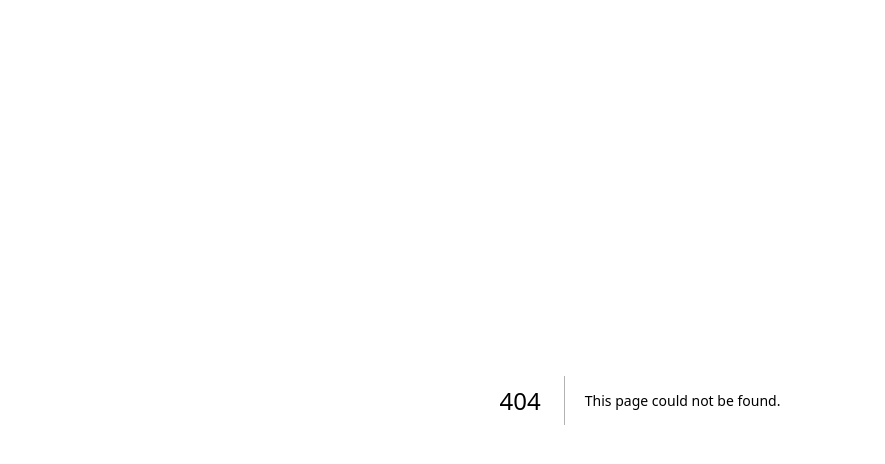
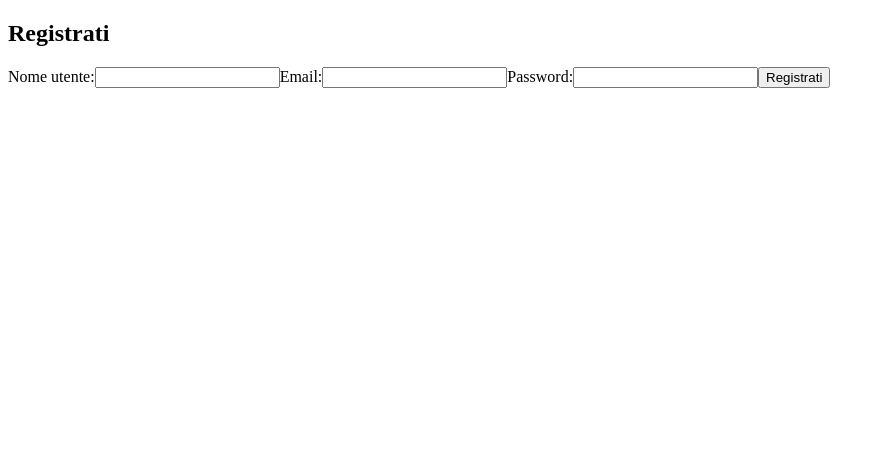
Before and after one commit to ItsManuP/The-Social-Network, a Next.js app: page /register in a window 1280 px wide. Before the commit this address had no page. Shown: the top 464 px of the page, without its empty margins (0-885 px from the left). Built offline with nearby package versions, Linux system fonts and the light colour scheme.

Commit message:
wip: added main pages

```diff
--- /dev/null
+++ b/src/pages/register.js
@@ -0,0 +1,53 @@
+import React, { useState } from 'react';
+import { useRouter } from 'next/router';
+
+
+export default function Register() {
+  const [username, setUsername] = useState('');
+  const [password, setPassword] = useState('');
+  const [email, setEmail] = useState('');
+  const [message, setMessage] = useState('');
+  const router = useRouter();
+
+
+  const registerUser = async (event) => {
+    event.preventDefault();
+
+    const response = await fetch('/api/register', {
+      method: 'POST',
+      headers: { 'Content-Type': 'application/json' },
+      body: JSON.stringify({ username, password, email }),
+    });
+
+    const data = await response.json();
+    // NEED FIX BECAUSE IF I GET A CORRECT LOGIN DOESNT REDIRECT, IF I REMOVE SUCCESS IT REDIRECTS ANYWAYS. SO CHE EQUAL CHECK IS NOT CORRECT
+    if (data.status === 'success') { // Controlla se la registrazione è andata a buon fine
+      router.push('/login'); // Reindirizza l'utente alla pagina principale
+    } else {
+      setMessage(data.status);
+    }
+  };
+
+
+  return (
+    <div>
+      <h2>Registrati</h2>
+      <form onSubmit={registerUser}>
+        <label>
+          Nome utente:
+          <input type="text" value={username} onChange={(e) => setUsername(e.target.value)} required />
+        </label>
+        <label>
+          Email:
+          <input type="email" value={email} onChange={(e) => setEmail(e.target.value)} required />
+        </label>
+        <label>
+          Password:
+          <input type="password" value={password} onChange={(e) => setPassword(e.target.value)} required />
+        </label>
+        <button type="submit">Registrati</button>
+      </form>
+      {message && <p>{message}</p>}
+    </div>
+  );
+}
```
Also changed, not shown: src/pages/index.js (added, +9 -0 lines), src/pages/login.js (added, +36 -0 lines), src/pages/profile.js (added).
